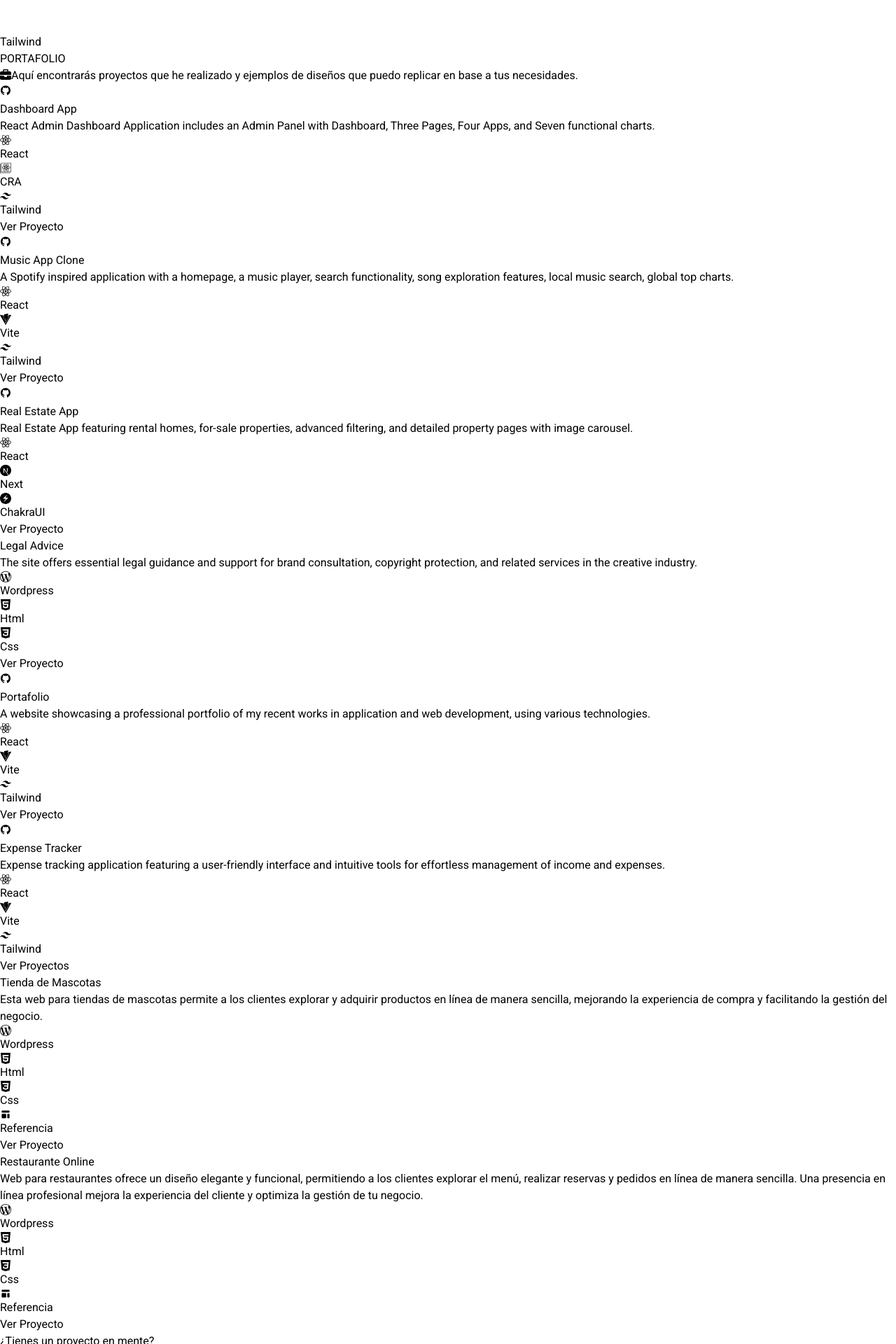
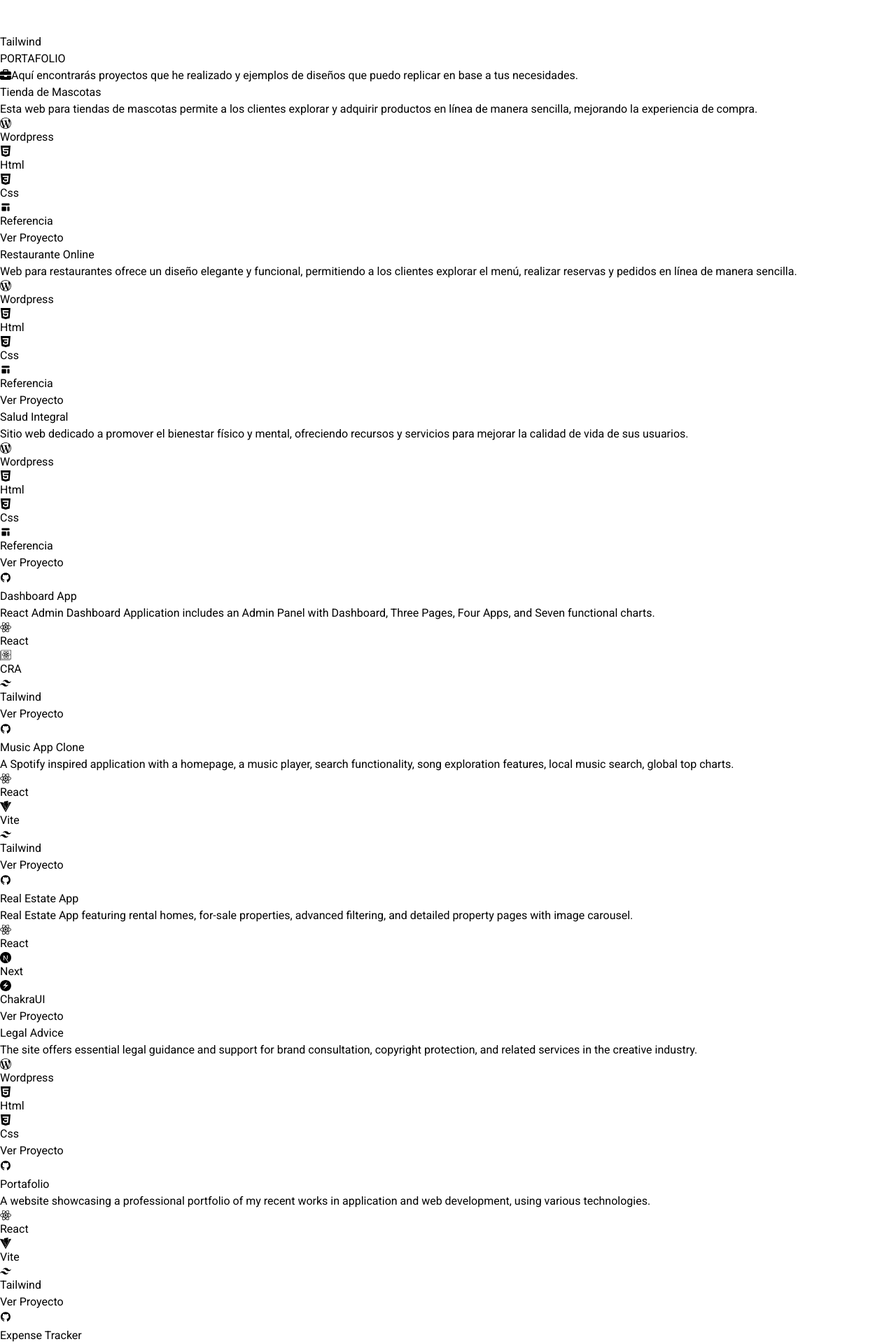
Before and after one commit to japrweb/portfolio, a React (Vite) app: page / in a window 1280 px wide. Shown: the part 3500-5420 px from the top of the page at 70% size. Built offline with nearby package versions, Linux system fonts and the light colour scheme.

Commit message:
workCards

```diff
--- a/src/components/Footer.jsx
+++ b/src/components/Footer.jsx
@@ -1,5 +1,5 @@
 import React from 'react';
-import Logo from '../assets/Logo3.png';
+import Logo from '../assets/Logo4.png';
 import { Link } from 'react-scroll';
 
 const Footer = () => {
--- a/src/components/Work.jsx
+++ b/src/components/Work.jsx
@@ -11,6 +11,7 @@
 import legalAdvice from '../assets/projects/markaribeip.png';
 import petStore from '../assets/projects/petStore.png';
 import foodWeb from '../assets/projects/foodWeb.png';
+import saludWeb from '../assets/projects/saludWeb.png';
 import portfolio from '../assets/projects/japrweb.png';
 import expenseTracker from '../assets/projects/expenseTracker.png';
 
@@ -29,6 +30,66 @@
 
         {/* Container */}
         <div className='grid sm:grid-cols-2 md:grid-cols-3 gap-6'>
+
+          {/* Pets Store */}
+          <div className='bg-[#2c2c2c] justify-center items-center py-6 px-5 md:py-4 md:px-4 block mb-4 rounded-xl'>
+            <div className='w-full h-[200px] mb-4 rounded-2xl relative overflow-hidden'>
+              <div style={{ backgroundImage: `url(${petStore})`, backgroundSize: 'cover', backgroundPosition: 'top' }} className='w-full h-[200px] absolute'/>
+              <div className='w-full h-[200px] absolute top-0 left-0 bg-[#0e0e0e] opacity-10'></div>
+            </div>
+
+            <div>
+              <p className='text-2xl text-white font-bold'>Tienda de Mascotas</p>
+              <p className='text-sm text-gray-400 mb-1 mt-2 md:line-clamp-5'>Esta web para tiendas de mascotas permite a los clientes explorar y adquirir productos en línea de manera sencilla, mejorando la experiencia de compra.</p>
+              <div className='flex items-center justify-start text-sm gap-2 mt-2 pr-2'>
+                <span className='text-[#fff] font-semibold flex items-center gap-0.5'><SiWordpress />Wordpress</span>
+                <span className='text-[#dd4b25] font-semibold flex items-center gap-0.5'><SiHtml5 />Html</span>
+                <span className='text-[#42a5f5] font-semibold flex items-center gap-0.5'><SiCss3 />Css</span>
+                <span className='text-[#2ebb33] font-semibold flex items-center gap-0.5'><HiTemplate />Referencia</span>
+              </div>
+            </div>
+            <a href="https://pets.japrweb.com/" target="_blank"><button type='button' className='w-full bg-[#1A7F64] hover:bg-[#1a1a1a] shadow-sm rounded-md font-semibold p-2 mt-5 mb-2 transition-all duration-700 hover:transition-all hover:duration-700 hover:scale-[95%]'>Ver Proyecto</button></a>
+          </div>
+
+          {/* Food Web */}
+          <div className='bg-[#2c2c2c] justify-center items-center py-6 px-5 md:py-4 md:px-4 block mb-4 rounded-xl'>
+            <div className='w-full h-[200px] mb-4 rounded-2xl relative overflow-hidden'>
+              <div style={{ backgroundImage: `url(${foodWeb})`, backgroundSize: 'cover', backgroundPosition: '0% 2%' }} className='w-full h-[200px] absolute'/>
+              <div className='w-full h-[200px] absolute top-0 left-0 bg-[#0e0e0e] opacity-10'></div>
+            </div>
+
+            <div>
+              <p className='text-2xl text-white font-bold'>Restaurante Online</p>
+              <p className='text-sm text-gray-400 mb-1 mt-2 md:line-clamp-5'> Web para restaurantes ofrece un diseño elegante y funcional, permitiendo a los clientes explorar el menú, realizar reservas y pedidos en línea de manera sencilla.</p>
+              <div className='flex items-center justify-start text-sm gap-2 mt-2 pr-2'>
+                <span className='text-[#fff] font-semibold flex items-center gap-0.5'><SiWordpress />Wordpress</span>
+                <span className='text-[#dd4b25] font-semibold flex items-center gap-0.5'><SiHtml5 />Html</span>
+                <span className='text-[#42a5f5] font-semibold flex items-center gap-0.5'><SiCss3 />Css</span>
+                <span className='text-[#2ebb33] font-semibold flex items-center gap-0.5'><HiTemplate />Referencia</span>
+              </div>
+            </div>
+            <a href="https://food.japrweb.com/" target="_blank"><button type='button' className='w-full bg-[#1A7F64] hover:bg-[#1a1a1a] shadow-sm rounded-md font-semibold p-2 mt-5 mb-2 transition-all duration-700 hover:transition-all hover:duration-700 hover:scale-[95%]'>Ver Proyecto</button></a>
+          </div>
+
+          {/* Salud Web */}
+          <div className='bg-[#2c2c2c] justify-center items-center py-6 px-5 md:py-4 md:px-4 block mb-4 rounded-xl'>
+            <div className='w-full h-[200px] mb-4 rounded-2xl relative overflow-hidden'>
+              <div style={{ backgroundImage: `url(${saludWeb})`, backgroundSize: 'cover', backgroundPosition: '0% 2%' }} className='w-full h-[200px] absolute'/>
+              <div className='w-full h-[200px] absolute top-0 left-0 bg-[#0e0e0e] opacity-10'></div>
+            </div>
+
+            <div>
+              <p className='text-2xl text-white font-bold'> Salud Integral</p>
+              <p className='text-sm text-gray-400 mb-1 mt-2 md:line-clamp-5'> Sitio web dedicado a promover el bienestar físico y mental, ofreciendo recursos y servicios para mejorar la calidad de vida de sus usuarios.</p>
+              <div className='flex items-center justify-start text-sm gap-2 mt-2 pr-2'>
+                <span className='text-[#fff] font-semibold flex items-center gap-0.5'><SiWordpress />Wordpress</span>
+                <span className='text-[#dd4b25] font-semibold flex items-center gap-0.5'><SiHtml5 />Html</span>
+                <span className='text-[#42a5f5] font-semibold flex items-center gap-0.5'><SiCss3 />Css</span>
+                <span className='text-[#2ebb33] font-semibold flex items-center gap-0.5'><HiTemplate />Referencia</span>
+              </div>
+            </div>
+            <a href="https://food.japrweb.com/" target="_blank"><button type='button' className='w-full bg-[#1A7F64] hover:bg-[#1a1a1a] shadow-sm rounded-md font-semibold p-2 mt-5 mb-2 transition-all duration-700 hover:transition-all hover:duration-700 hover:scale-[95%]'>Ver Proyecto</button></a>
+          </div>
 
           {/* Dashboard App */}
           <div className='bg-[#2C2C2C] justify-center items-center py-6 px-5 md:py-4 md:px-4 block mb-4 rounded-xl transition-all duration-1000'>
@@ -150,46 +211,6 @@
             <a href="https://webapp-expensetracker.netlify.app/" target="_blank"><button type='button' className='w-full bg-[#1A7F64] hover:bg-[#1a1a1a] rounded-md font-semibold p-2 mt-5 mb-2 transition-all duration-700 hover:transition-all hover:duration-700 hover:scale-[95%] '>Ver Proyectos</button></a>
           </div>
 
-          {/* Pets Store */}
-          <div className='bg-[#2c2c2c] justify-center items-center py-6 px-5 md:py-4 md:px-4 block mb-4 rounded-xl'>
-            <div className='w-full h-[200px] mb-4 rounded-2xl relative overflow-hidden'>
-              <div style={{ backgroundImage: `url(${petStore})`, backgroundSize: 'cover', backgroundPosition: 'top' }} className='w-full h-[200px] absolute'/>
-              <div className='w-full h-[200px] absolute top-0 left-0 bg-[#0e0e0e] opacity-10'></div>
-            </div>
-
-            <div>
-              <p className='text-2xl text-white font-bold'>Tienda de Mascotas</p>
-              <p className='text-sm text-gray-400 mb-1 mt-2 md:line-clamp-5'>Esta web para tiendas de mascotas permite a los clientes explorar y adquirir productos en línea de manera sencilla, mejorando la experiencia de compra y facilitando la gestión del negocio.</p>
-              <div className='flex items-center justify-start text-sm gap-2 mt-2 pr-2'>
-                <span className='text-[#fff] font-semibold flex items-center gap-0.5'><SiWordpress />Wordpress</span>
-                <span className='text-[#dd4b25] font-semibold flex items-center gap-0.5'><SiHtml5 />Html</span>
-                <span className='text-[#42a5f5] font-semibold flex items-center gap-0.5'><SiCss3 />Css</span>
-                <span className='text-[#2ebb33] font-semibold flex items-center gap-0.5'><HiTemplate />Referencia</span>
-              </div>
-            </div>
-            <a href="https://pets.japrweb.com/" target="_blank"><button type='button' className='w-full bg-[#1A7F64] hover:bg-[#1a1a1a] shadow-sm rounded-md font-semibold p-2 mt-5 mb-2 transition-all duration-700 hover:transition-all hover:duration-700 hover:scale-[95%]'>Ver Proyecto</button></a>
-          </div>
-
-          {/* Food Web */}
-          <div className='bg-[#2c2c2c] justify-center items-center py-6 px-5 md:py-4 md:px-4 block mb-4 rounded-xl'>
-            <div className='w-full h-[200px] mb-4 rounded-2xl relative overflow-hidden'>
-              <div style={{ backgroundImage: `url(${foodWeb})`, backgroundSize: 'cover', backgroundPosition: '0% 2%' }} className='w-full h-[200px] absolute'/>
-              <div className='w-full h-[200px] absolute top-0 left-0 bg-[#0e0e0e] opacity-10'></div>
-            </div>
-
-            <div>
-              <p className='text-2xl text-white font-bold'>Restaurante Online</p>
-              <p className='text-sm text-gray-400 mb-1 mt-2 md:line-clamp-5'> Web para restaurantes ofrece un diseño elegante y funcional, permitiendo a los clientes explorar el menú, realizar reservas y pedidos en línea de manera sencilla. Una presencia en línea profesional mejora la experiencia del cliente y optimiza la gestión de tu negocio.</p>
-              <div className='flex items-center justify-start text-sm gap-2 mt-2 pr-2'>
-                <span className='text-[#fff] font-semibold flex items-center gap-0.5'><SiWordpress />Wordpress</span>
-                <span className='text-[#dd4b25] font-semibold flex items-center gap-0.5'><SiHtml5 />Html</span>
-                <span className='text-[#42a5f5] font-semibold flex items-center gap-0.5'><SiCss3 />Css</span>
-                <span className='text-[#2ebb33] font-semibold flex items-center gap-0.5'><HiTemplate />Referencia</span>
-              </div>
-            </div>
-            <a href="https://food.japrweb.com/" target="_blank"><button type='button' className='w-full bg-[#1A7F64] hover:bg-[#1a1a1a] shadow-sm rounded-md font-semibold p-2 mt-5 mb-2 transition-all duration-700 hover:transition-all hover:duration-700 hover:scale-[95%]'>Ver Proyecto</button></a>
-          </div>
-
         </div>
 
       </div>
```
Also changed, not shown: 1 other file (tests, documents, lock files or other folders).
